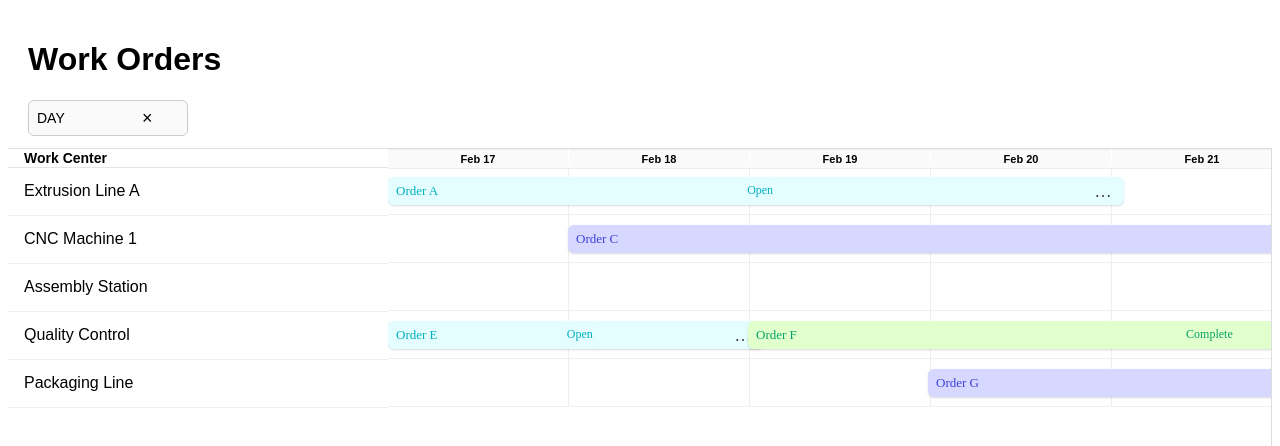
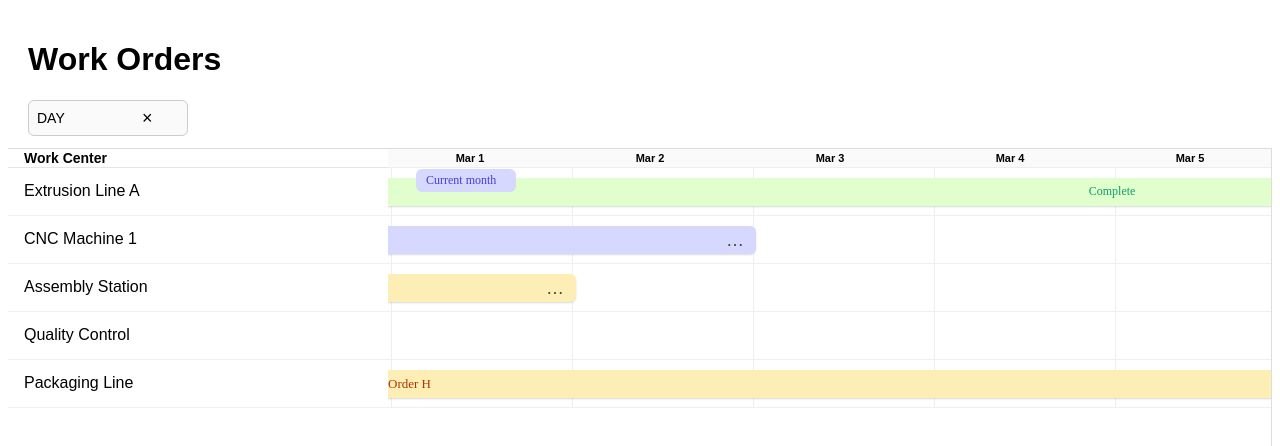
Before and after one commit to iam13lank/Naologic-Assessment, an Angular app: page / in a window 1280 px wide. Shown: the top 446 px of the page. Built offline with nearby package versions, Linux system fonts and the light colour scheme; a web font is replaced by a local one.

Commit message:
more  styling fixes for timeline

```diff
--- a/src/app/components/timeline/timeline.component.html
+++ b/src/app/components/timeline/timeline.component.html
@@ -1,5 +1,7 @@
 <div class="timeline-container" [style.--cell-width.px]="getCellWidth()">
-  <div class = "work-center-column">
+
+  <!-- LEFT COLUMN -->
+  <div class="work-center-column">
     <h3>Work Center</h3>
     <ul>
       <li
@@ -10,15 +12,26 @@
       </li>
     </ul>
   </div>
+
+  <!-- SCROLLABLE TIMELINE -->
+  <div class="timeline-scroll" #scrollContainer>
+
+    <!-- HEADER -->
     <div class="timeline-header">
-    <div class="cell" *ngFor="let cell of visibleCells">{{ cell.label }}</div>
+      <div class="cell" *ngFor="let cell of visibleCells">
+        {{ cell.label }}
+      </div>
+
       <div class="current-month-pill" [ngStyle]="getCurrentMonthStyle()">
         Current month
       </div>
     </div>
 
+    <!-- BODY -->
     <div class="timeline-body">
       <div class="timeline-row" *ngFor="let wc of workCenters">
+
+        <!-- CELLS -->
         <div
           class="cell"
           *ngFor="let cell of visibleCells; let i = index"
@@ -27,6 +40,7 @@
           (click)="onCellClick(cell, wc)"
         ></div>
 
+        <!-- WORK ORDER BARS -->
         <app-work-order-bar
           *ngFor="let order of getWorkorderByCenterId(wc.docId)"
           [order]="order"
@@ -36,9 +50,8 @@
           (delete)="onBarDelete(order)"
         ></app-work-order-bar>
 
-
-
+      </div>
+    </div>
 
   </div>
 </div>
-</div>
--- a/src/app/components/timeline/timeline.component.scss
+++ b/src/app/components/timeline/timeline.component.scss
@@ -11,7 +11,7 @@
 
 .timeline-container {
   display: grid;
-  grid-template-columns: 380px max-content;
+  grid-template-columns: 380px 1fr;
   grid-template-rows: 18px 1fr;
   width: 100%;
   position: relative;
@@ -65,12 +65,23 @@
 }
 
 /* ============================================
-   TIMELINE HEADER (18px)
+   SCROLLABLE TIMELINE AREA
+============================================ */
+
+.timeline-scroll {
+  grid-column: 2;
+  grid-row: 1 / span 2;
+  overflow-x: auto;
+  overflow-y: hidden;
+  position: relative;
+  white-space: nowrap;
+}
+
+/* ============================================
+   TIMELINE HEADER
 ============================================ */
 
 .timeline-header {
-  grid-row: 1;
-  grid-column: 2;
   display: grid;
   grid-auto-flow: column;
   position: sticky;
@@ -86,9 +97,7 @@
   align-items: center;
   justify-content: center;
 
-  border-top: 1px solid #eee;
   border-bottom: 1px solid #eee;
-  border-right: none;
 
   font-size: 11px;
   font-weight: 600;
@@ -96,16 +105,13 @@
 }
 
 /* ============================================
-   TIMELINE BODY (48px rows)
+   TIMELINE BODY
 ============================================ */
 
 .timeline-body {
-  grid-row: 2;
-  grid-column: 2;
   display: grid;
   grid-auto-rows: 48px;
   position: relative;
-  overflow-x: visible;
 }
 
 .timeline-row {
@@ -133,9 +139,12 @@
 }
 
 .timeline-row .cell:hover {
-  background: #e9f3ff;
+  border:1px solid rgba(195, 199, 255, 1);
+  border-radius: 8px;
+
+  background: rgba(101, 112, 255, 0.1);
+;
 }
-
 
 /* ============================================
    CURRENT MONTH PILL
@@ -143,9 +152,9 @@
 
 .current-month-pill {
   width: 80px !important;
+  margin-left: 36px;
   position: absolute;
   top: 20px;
-  margin-left: 36px;
   border-radius: 6px;
   padding: 4px 10px;
   background: rgba(214, 216, 255, 1);
--- a/src/app/components/timeline/timeline.component.ts
+++ b/src/app/components/timeline/timeline.component.ts
@@ -1,5 +1,5 @@
 import { CommonModule } from '@angular/common';
-import { Component, Input, Output, EventEmitter, OnChanges } from '@angular/core';
+import { Component, Input, Output, EventEmitter, OnChanges, ViewChild, ElementRef } from '@angular/core';
 import { WorkOrderService } from '../../services/work-order.service';
 import { WorkCenterService } from '../../services/work-center.service';
 import { WorkOrderDocument } from '../../models/work-order.model';
@@ -36,9 +36,15 @@ export class TimelineComponent implements OnChanges {
     this.visibleCells = this.calculateVisibleCells(this.timescale);
   }
 
+  ngAfterViewInit() {
+    this.scrollToToday();
+  }
+
   ngOnChanges() {
     this.visibleCells = this.calculateVisibleCells(this.timescale);
+    setTimeout(() => this.scrollToToday(), 0);
   }
+
 
   // -------------------------------
   // CELL INTERACTION
@@ -202,4 +208,30 @@ export class TimelineComponent implements OnChanges {
 
     return { firstIndex, lastIndex: realLastIndex };
   }
+  @ViewChild('scrollContainer') scrollContainer!: ElementRef<HTMLDivElement>;
+
+  getTodayIndex() {
+  const today = new Date();
+  return this.visibleCells.findIndex(c =>
+    c.date.getFullYear() === today.getFullYear() &&
+    c.date.getMonth() === today.getMonth() &&
+    c.date.getDate() === today.getDate()
+    );
+  }
+
+  scrollToToday() {
+    if (!this.scrollContainer) return;
+
+    const index = this.getTodayIndex();
+    if (index === -1) return;
+
+    const cellWidth = this.getCellWidth();
+    const scrollPos = index * cellWidth - (this.scrollContainer.nativeElement.clientWidth / 2) + (cellWidth / 2);
+
+    this.scrollContainer.nativeElement.scrollTo({
+      left: scrollPos,
+      behavior: 'smooth'
+    });
+  }
+
 }
```
Lines whose indentation alone changed are shown as unchanged.
